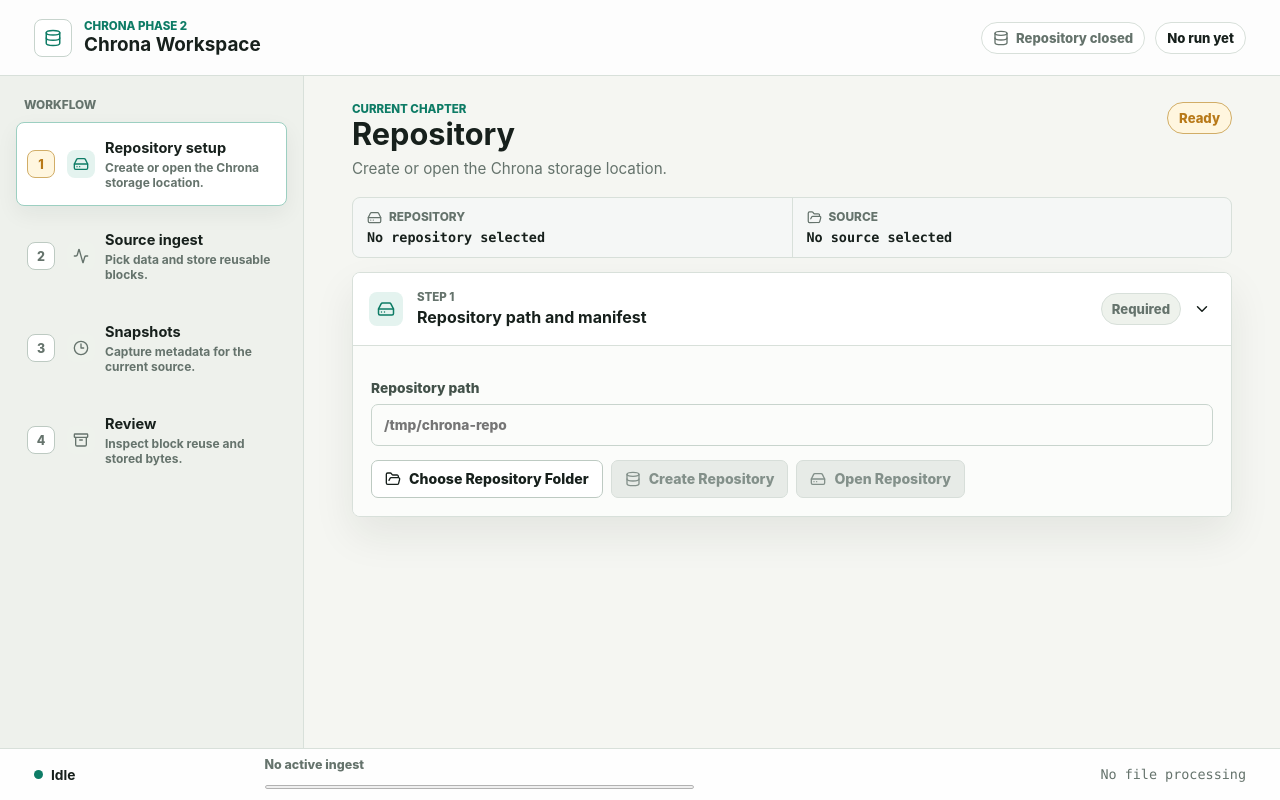
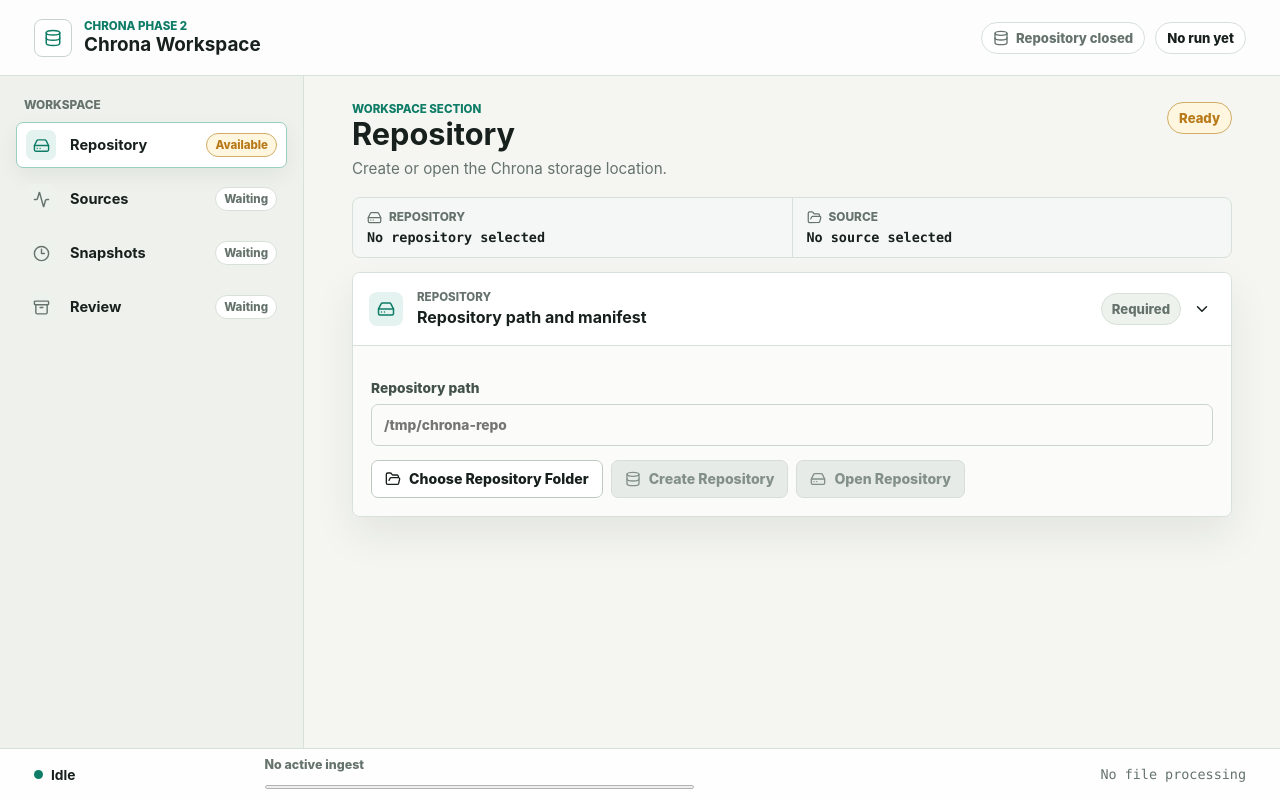
Before and after one commit to mingyu1715/Chrona, a React (Vite) app: page / in a window 1280 px wide. Built offline with nearby package versions, Linux system fonts and the light colour scheme.

Commit message:
style: simplify workspace section navigation

```diff
--- a/src/features/repository/RepositoryPage.css
+++ b/src/features/repository/RepositoryPage.css
@@ -187,13 +187,13 @@ button:disabled {
 
 .chapter-tab {
   display: grid;
-  min-height: 84px;
-  grid-template-columns: 30px 28px minmax(0, 1fr);
+  min-height: 46px;
+  grid-template-columns: 34px minmax(0, 1fr) auto;
   align-items: center;
   gap: 10px;
   border-color: transparent;
-  border-radius: 8px;
-  padding: 10px;
+  border-radius: 7px;
+  padding: 7px 9px;
   background: transparent;
   color: var(--text);
   text-align: left;
@@ -211,38 +211,12 @@ button:disabled {
   border-color: #9ccfc1;
 }
 
-.chapter-index,
 .chapter-tab-icon {
   display: grid;
+  width: 30px;
+  height: 30px;
   place-items: center;
-  border-radius: 8px;
-}
-
-.chapter-index {
-  width: 28px;
-  height: 28px;
-  border: 1px solid var(--border-strong);
-  background: var(--surface);
-  color: var(--text-muted);
-  font-size: 0.78rem;
-  font-weight: 850;
-}
-
-.chapter-index-ready {
-  border-color: #d1ad67;
-  background: var(--amber-soft);
-  color: var(--amber);
-}
-
-.chapter-index-done {
-  border-color: #89c7b6;
-  background: var(--primary-soft);
-  color: var(--primary-hover);
-}
-
-.chapter-tab-icon {
-  width: 28px;
-  height: 28px;
+  border-radius: 7px;
   background: var(--surface-muted);
   color: var(--text-muted);
 }
@@ -256,24 +230,37 @@ button:disabled {
   min-width: 0;
 }
 
-.chapter-tab-copy strong,
-.chapter-tab-copy small {
+.chapter-tab-copy strong {
   display: block;
-}
-
-.chapter-tab-copy strong {
   overflow: hidden;
   font-size: 0.91rem;
   text-overflow: ellipsis;
   white-space: nowrap;
 }
 
-.chapter-tab-copy small {
-  margin-top: 3px;
+.nav-status {
+  display: inline-flex;
+  min-height: 24px;
+  align-items: center;
+  border: 1px solid var(--border);
+  border-radius: 999px;
+  padding: 0 8px;
+  background: var(--surface);
   color: var(--text-muted);
-  font-size: 0.75rem;
-  font-weight: 680;
-  line-height: 1.25;
+  font-size: 0.72rem;
+  font-weight: 800;
+}
+
+.nav-status-ready {
+  border-color: #d1ad67;
+  background: var(--amber-soft);
+  color: var(--amber);
+}
+
+.nav-status-done {
+  border-color: #89c7b6;
+  background: var(--primary-soft);
+  color: var(--primary-hover);
 }
 
 .chapter-stage {
@@ -849,12 +836,8 @@ progress {
   }
 
   .chapter-tab {
-    min-height: 110px;
-    grid-template-columns: 28px minmax(0, 1fr);
-  }
-
-  .chapter-tab-icon {
-    display: none;
+    min-height: 48px;
+    grid-template-columns: 30px minmax(0, 1fr) auto;
   }
 }
 
@@ -889,12 +872,8 @@ progress {
   }
 
   .chapter-tab {
-    min-height: 74px;
-    grid-template-columns: 30px 28px minmax(0, 1fr);
-  }
-
-  .chapter-tab-icon {
-    display: grid;
+    min-height: 48px;
+    grid-template-columns: 30px minmax(0, 1fr) auto;
   }
 
   .chapter-stage {
--- a/src/features/repository/RepositoryPage.tsx
+++ b/src/features/repository/RepositoryPage.tsx
@@ -40,15 +40,15 @@ const chapters: Array<{
 }> = [
   {
     id: 'repository',
-    label: 'Repository setup',
+    label: 'Repository',
     shortLabel: 'Repository',
     description: 'Create or open the Chrona storage location.',
     icon: HardDrive,
   },
   {
     id: 'source',
-    label: 'Source ingest',
-    shortLabel: 'Source',
+    label: 'Sources',
+    shortLabel: 'Sources',
     description: 'Pick data and store reusable blocks.',
     icon: Activity,
   },
@@ -151,6 +151,16 @@ export function RepositoryPage({ api = chronaApi }: RepositoryPageProps) {
     return summary ? 'done' : 'waiting';
   }
 
+  function toneLabel(tone: Tone): string {
+    if (tone === 'done') {
+      return 'Ready';
+    }
+    if (tone === 'ready') {
+      return 'Available';
+    }
+    return 'Waiting';
+  }
+
   const activeChapterMeta = chapters.find((chapter) => chapter.id === activeChapter) ?? chapters[0];
   const statusLabel = manifest ? 'Repository open' : 'Repository closed';
   const sourceLabel = sourcePath.trim().length > 0 ? sourcePath : 'No source selected';
@@ -182,9 +192,9 @@ export function RepositoryPage({ api = chronaApi }: RepositoryPageProps) {
 
       <div className="chapter-layout">
         <aside className="chapter-sidebar">
-          <div className="sidebar-label">Workflow</div>
-          <nav className="chapter-nav" aria-label="Chapters">
-            {chapters.map((chapter, index) => {
+          <div className="sidebar-label">Workspace</div>
+          <nav className="chapter-nav" aria-label="Workspace sections">
+            {chapters.map((chapter) => {
               const Icon = chapter.icon;
               const tone = chapterTone(chapter.id);
               return (
@@ -194,12 +204,11 @@ export function RepositoryPage({ api = chronaApi }: RepositoryPageProps) {
                   className={`chapter-tab ${activeChapter === chapter.id ? 'chapter-tab-active' : ''}`}
                   onClick={() => openChapter(chapter.id)}
                 >
-                  <span className={`chapter-index chapter-index-${tone}`}>{index + 1}</span>
-                  <span className="chapter-tab-icon" aria-hidden="true"><Icon size={16} /></span>
+                  <span className="chapter-tab-icon" aria-hidden="true"><Icon size={17} /></span>
                   <span className="chapter-tab-copy">
                     <strong>{chapter.label}</strong>
-                    <small>{chapter.description}</small>
                   </span>
+                  <span className={`nav-status nav-status-${tone}`}>{toneLabel(tone)}</span>
                 </button>
               );
             })}
@@ -209,7 +218,7 @@ export function RepositoryPage({ api = chronaApi }: RepositoryPageProps) {
         <section className="chapter-stage" aria-labelledby="active-chapter-heading">
           <div className="chapter-stage-header">
             <div>
-              <p className="eyebrow">Current chapter</p>
+              <p className="eyebrow">Workspace section</p>
               <h2 id="active-chapter-heading">{activeChapterMeta.shortLabel}</h2>
               <p>{activeChapterMeta.description}</p>
             </div>
@@ -235,7 +244,7 @@ export function RepositoryPage({ api = chronaApi }: RepositoryPageProps) {
             {activeChapter === 'repository' && (
               <DropPanel
                 title="Repository path and manifest"
-                kicker="Step 1"
+                kicker="Repository"
                 status={manifest ? 'Open' : 'Required'}
                 icon={HardDrive}
                 open={openPanels.repository}
@@ -301,7 +310,7 @@ export function RepositoryPage({ api = chronaApi }: RepositoryPageProps) {
                     </dl>
                     <div className="panel-footer-actions">
                       <button type="button" onClick={() => setActiveChapter('source')}>
-                        Continue to Source
+                        Open Sources
                         <ChevronRight size={16} />
                       </button>
                     </div>
@@ -314,7 +323,7 @@ export function RepositoryPage({ api = chronaApi }: RepositoryPageProps) {
               <>
                 <DropPanel
                   title="Select a source"
-                  kicker="Step 2"
+                  kicker="Source"
                   status={sourcePath ? 'Selected' : 'Required'}
                   icon={FolderOpen}
                   open={openPanels.source}
@@ -352,7 +361,7 @@ export function RepositoryPage({ api = chronaApi }: RepositoryPageProps) {
 
                 <DropPanel
                   title="Analyze and store blocks"
-                  kicker="Step 3"
+                  kicker="Storage"
                   status={summary ? 'Stored' : manifest ? 'Ready' : 'Waiting'}
                   icon={Activity}
                   open={openPanels.store}
@@ -384,7 +393,7 @@ export function RepositoryPage({ api = chronaApi }: RepositoryPageProps) {
             {activeChapter === 'snapshots' && (
               <DropPanel
                 title="Snapshot capture"
-                kicker="Step 4"
+                kicker="Snapshots"
                 status={manifest && sourcePath ? 'Ready' : 'Waiting'}
                 icon={Clock3}
                 open={openPanels.snapshots}
@@ -403,7 +412,7 @@ export function RepositoryPage({ api = chronaApi }: RepositoryPageProps) {
             {activeChapter === 'review' && (
               <DropPanel
                 title="Block ingest result"
-                kicker="Step 5"
+                kicker="Review"
                 status={summary ? 'Complete' : 'Empty'}
                 icon={Layers3}
                 open={openPanels.review}
```
Also changed, not shown: 3 other files (tests, documents, lock files or other folders).
